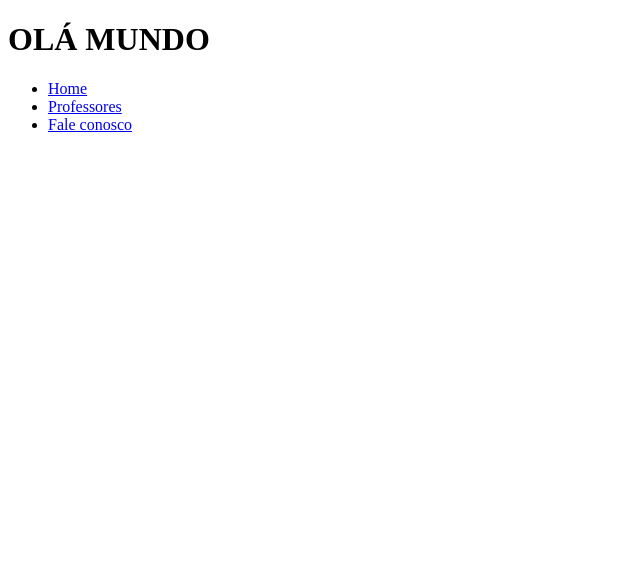
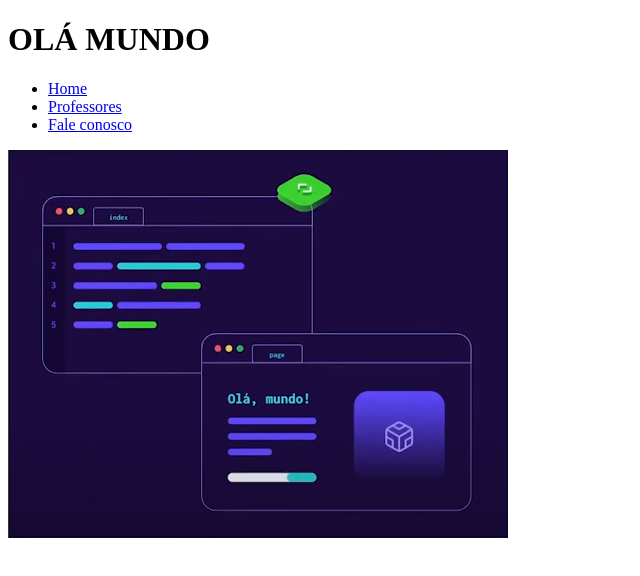
Before and after one commit to gutottx/Projeto-HTML-Devaria-2023, a plain HTML site: page index.html in a window 1280 px wide. Shown: the whole page, without its empty margins (0-640 px from the left). Drawn offline with Linux system fonts and the light colour scheme.

Commit message:
criação da main

```diff
--- a/index.html
+++ b/index.html
@@ -15,5 +15,10 @@
                 </ul>
              </nav>
          </header>
+         <main>
+            <section>
+                <img src="Fotos/devarialogo.png" width="500"  alt ="logo devaria">
+            </section>
+         </main>
     </body>
 </html>
```
Also changed, not shown: Fotos/devarialogo.png (added).
